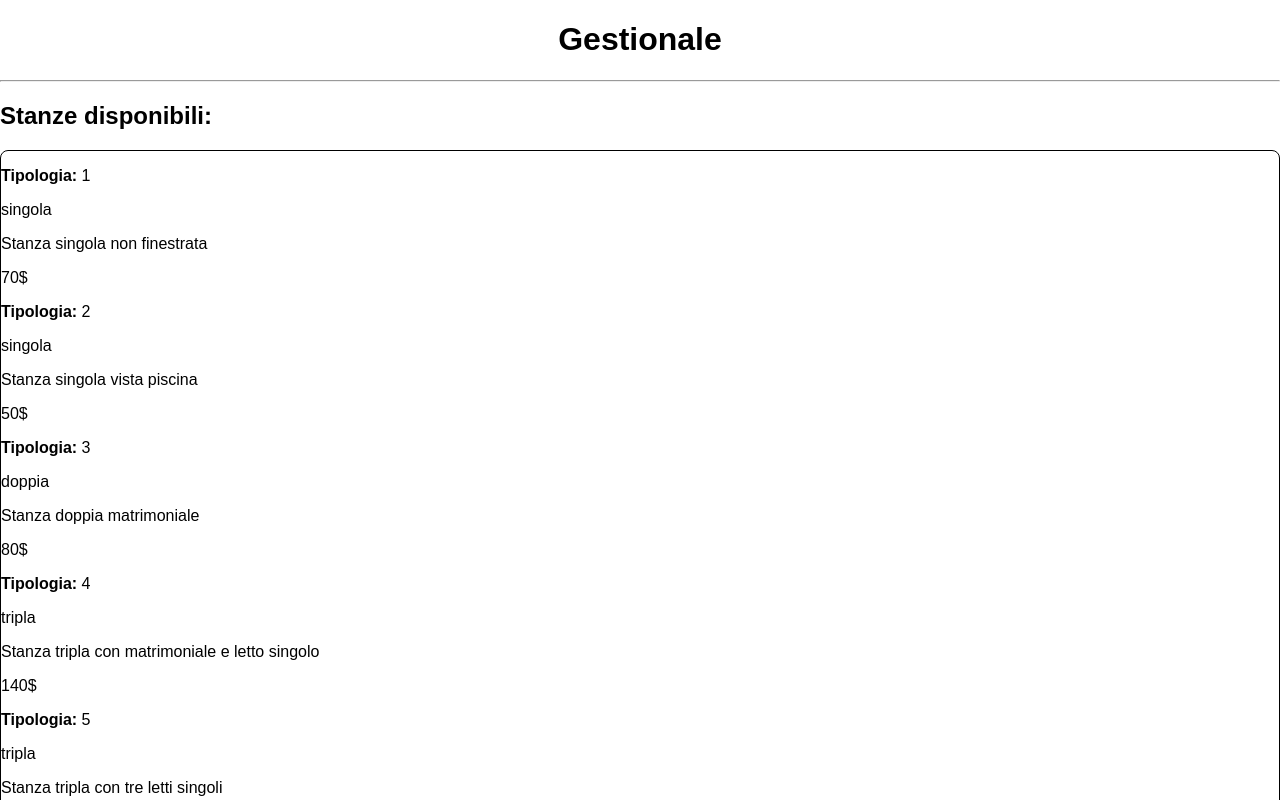
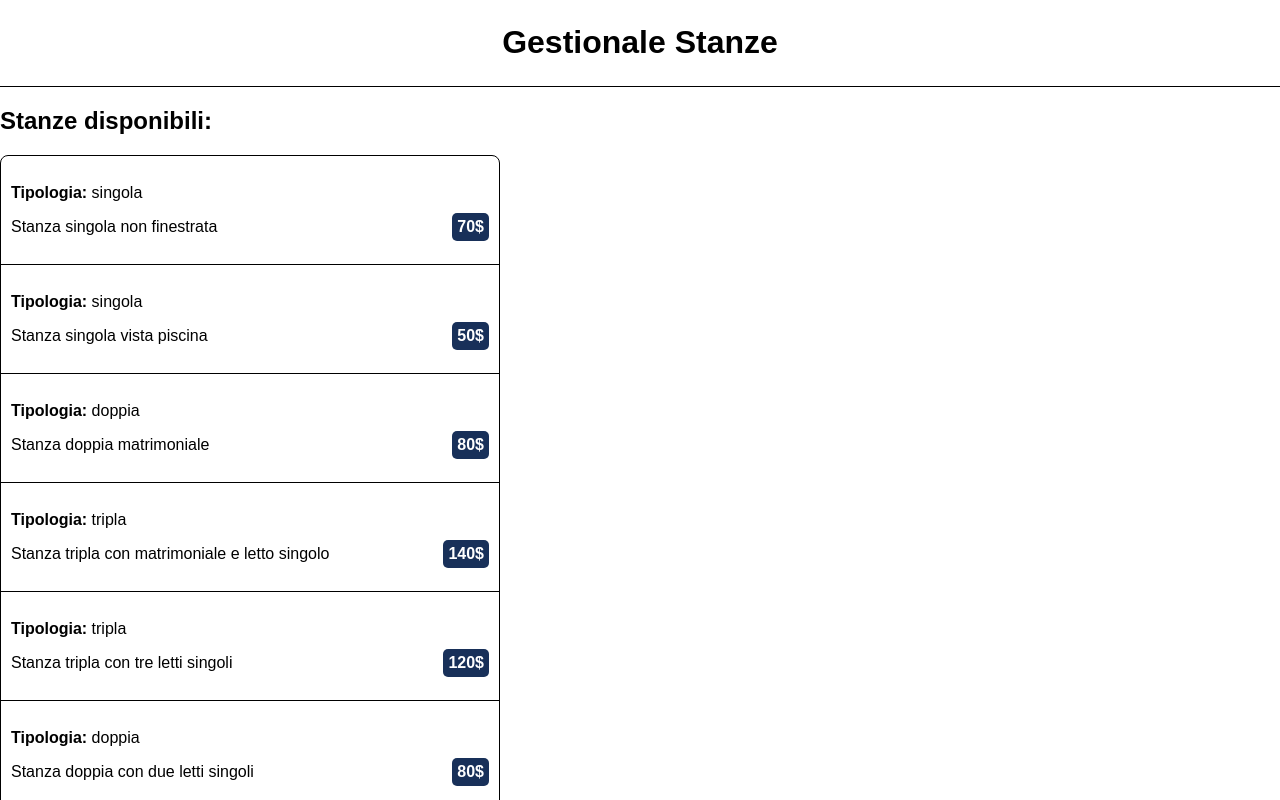
Before and after one commit to LPSimee/Stop-Code-Modulo-5, an Angular app in the folder 1-gestione-stanze/: page / in a window 1280 px wide. Shown: the top 800 px of the page. Built offline with nearby package versions, Linux system fonts and the light colour scheme.

Commit message:
feat(app component): added CSS styles to "room-ctn"

```diff
--- a/1-gestione-stanze/src/app/app.component.html
+++ b/1-gestione-stanze/src/app/app.component.html
@@ -1,5 +1,4 @@
 <app-header></app-header>
-<hr />
 
 <!-- Main content -->
 <!-- Rooms available -->
@@ -7,10 +6,11 @@
 <div class="room-ctn">
     <ng-container *ngFor="let room of roomList">
         <div class="room-item" *ngIf="room.disponibile">
-            <p><strong>Tipologia: </strong>{{ room.id }}</p>
-            <p>{{ room.tipologia }}</p>
-            <p>{{ room.descrizione }}</p>
-            <p>{{ room.prezzo }}$</p>
+            <div>
+                <p><strong>Tipologia: </strong>{{ room.tipologia }}</p>
+                <p>{{ room.descrizione }}</p>
+            </div>
+            <div class="room-price">{{ room.prezzo }}$</div>
         </div>
     </ng-container>
 </div>
--- a/1-gestione-stanze/src/app/app.component.scss
+++ b/1-gestione-stanze/src/app/app.component.scss
@@ -1,4 +1,24 @@
 .room-ctn {
+    max-width: 500px;
     border: 1px solid black;
     border-radius: 8px;
+
+    .room-item {
+        padding: 12px 10px;
+        border-bottom: 1px solid black;
+        display: flex;
+        justify-content: space-between;
+        align-items: last baseline;
+        .room-price {
+            background-color: #183059;
+            color: white;
+            font-weight: bold;
+            padding: 5px;
+            border-radius: 5px;
+        }
+
+        &:last-of-type {
+            border-bottom: none;
+        }
+    }
 }
--- a/1-gestione-stanze/src/app/header/header.component.html
+++ b/1-gestione-stanze/src/app/header/header.component.html
@@ -1,3 +1,3 @@
 <header>
-    <h1>Gestionale</h1>
+    <h1>Gestionale Stanze</h1>
 </header>
--- a/1-gestione-stanze/src/app/header/header.component.scss
+++ b/1-gestione-stanze/src/app/header/header.component.scss
@@ -1,3 +1,6 @@
 header {
     text-align: center;
+    width: 100%;
+    padding: 3px 0;
+    border-bottom: 1px solid black;
 }
```
